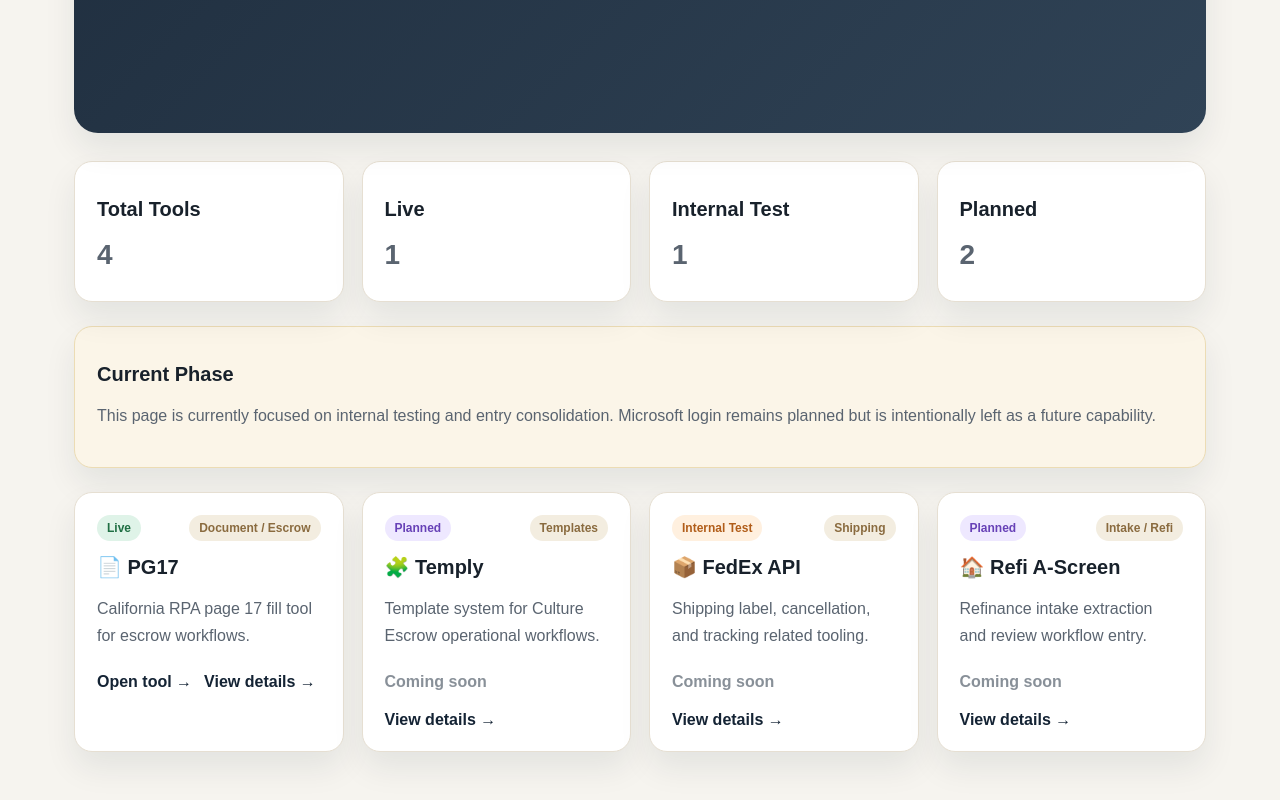
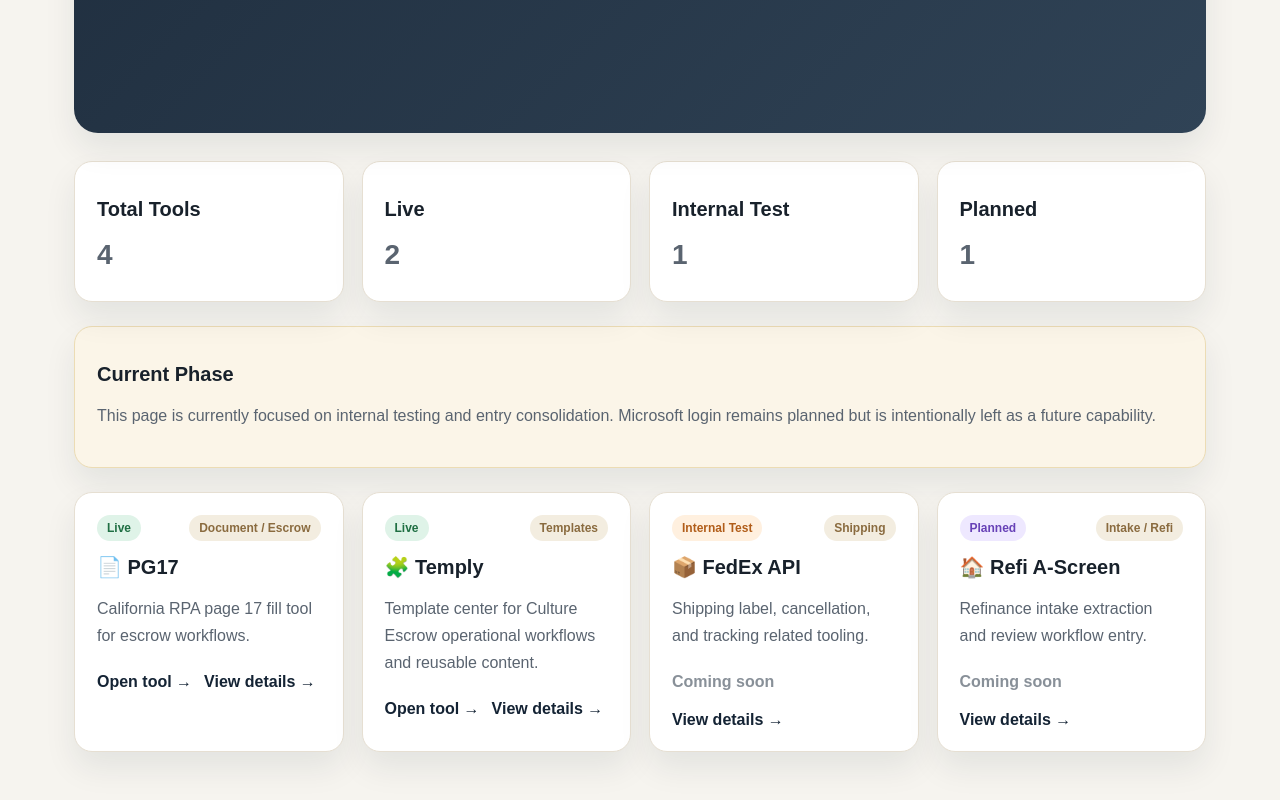
Before and after one commit to yudonghu/culture-escrow-site, a Next.js app: page /en/daily-tools in a window 1280 px wide. Shown: the part 578-1378 px from the top of the page. Built offline with nearby package versions, Linux system fonts and the light colour scheme.

Commit message:
feat: PR38 connect Temply into portal tools list

```diff
--- a/data/tools.ts
+++ b/data/tools.ts
@@ -36,17 +36,17 @@
   {
     name: 'Temply',
     slug: 'temply',
-    desc: 'Template system for Culture Escrow operational workflows.',
-    href: '#',
-    status: 'Planned',
+    desc: 'Template center for Culture Escrow operational workflows and reusable content.',
+    href: 'https://hydenluc.com/temply/',
+    status: 'Live',
     category: 'Templates',
-    availability: 'coming-soon',
+    availability: 'open',
     icon: '🧩',
-    notes: 'Planned tool card placeholder.',
-    summary: 'Template management and reusable workflow content platform.',
-    audience: 'Operations and staff members using standard content flows.',
-    stage: 'Planning / reserved portal slot',
-    roadmap: 'Connect actual tool endpoint and add operational detail guidance.',
+    notes: 'Temply v1 is now live as a static tool entry under the hydenluc.com path structure.',
+    summary: 'Temply provides a template center for searching, reviewing, editing, and quickly using reusable workflow templates.',
+    audience: 'Operations and staff members using standard content flows and reusable message templates.',
+    stage: 'Live v1 entry active',
+    roadmap: 'Next step is refining editing flows, tightening deployment behavior, and continuing portal-side presentation polish.',
   },
   {
     name: 'FedEx API',
```
Also changed, not shown: 1 other file (tests, documents, lock files or other folders).
